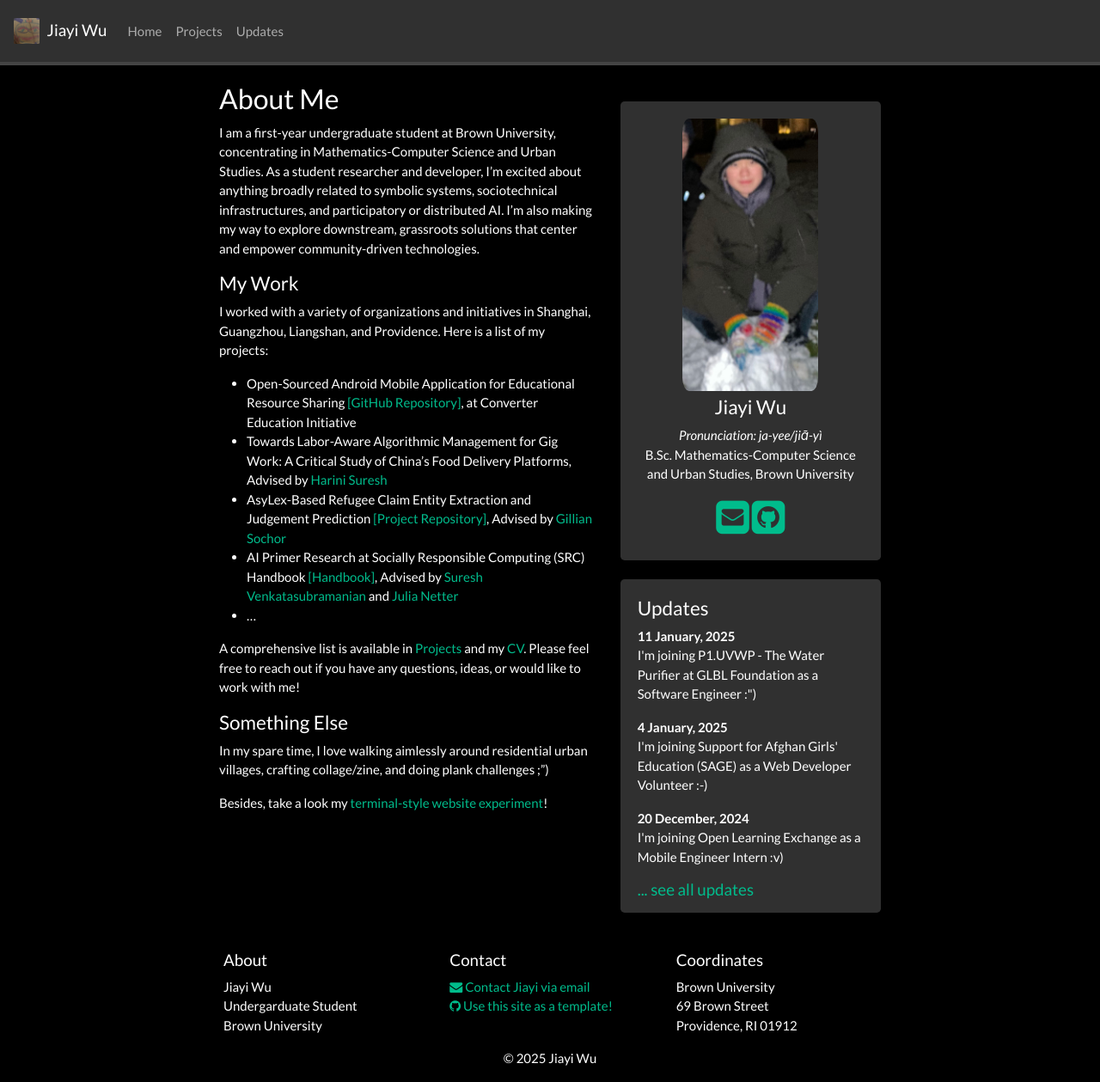
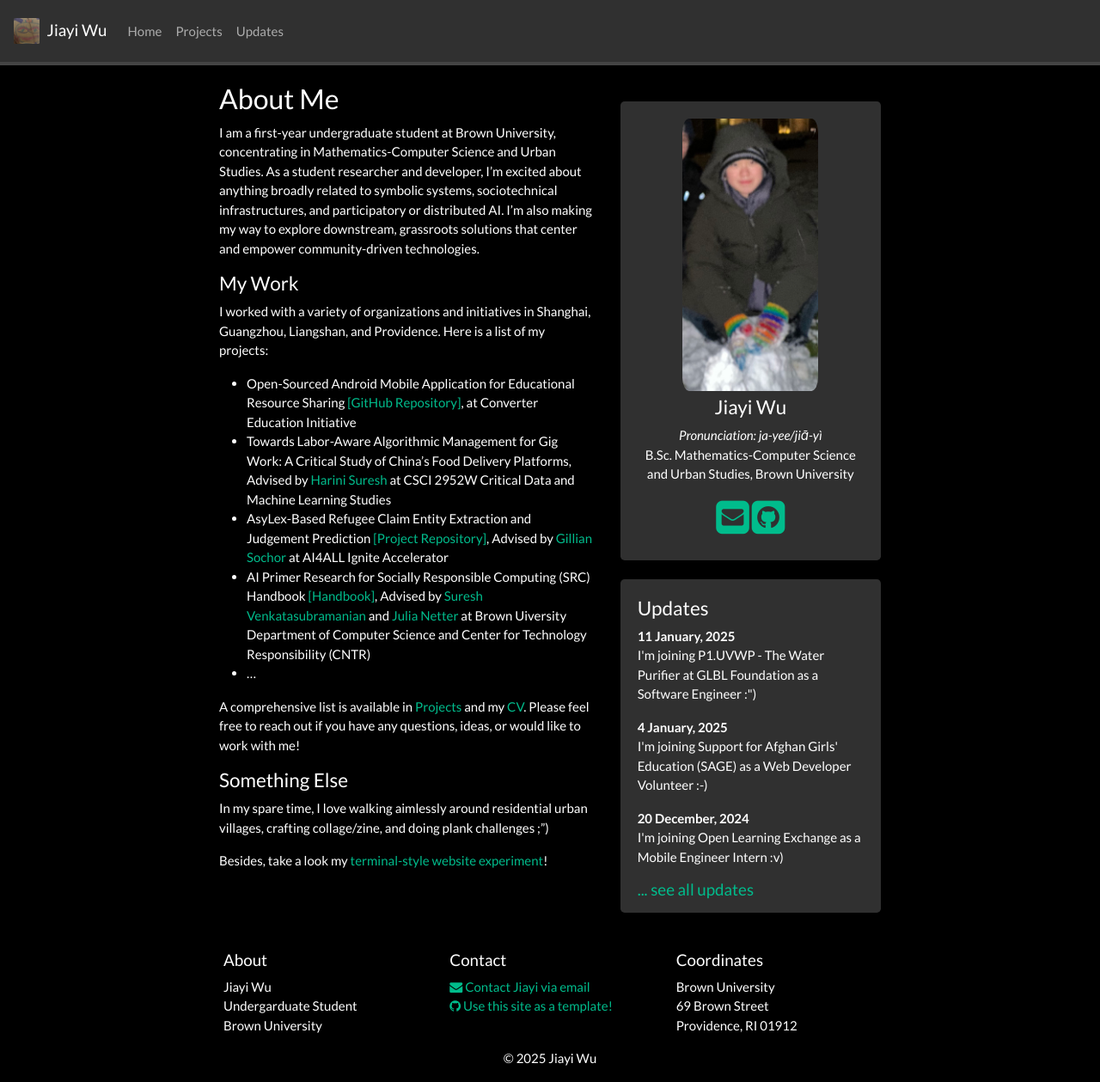
Before and after one commit to jiayiw005/jiayiw005.github.io, a Jekyll site: the page built from _pages/home.md, in a window 1280 px wide and 1259 px high. Shown: the whole window at 86% size. Built offline with Jekyll 4.4.1, drawn with Linux system fonts in a browser that asks for light colours; nearby versions of some CDN libraries; a style sheet for code colours, icons or effects is not loaded.

Commit message:
updated primary projects

```diff
--- a/_pages/home.md
+++ b/_pages/home.md
@@ -15,9 +15,9 @@ I am a first-year undergraduate student at Brown University, concentrating in Ma
 
 I worked with a variety of organizations and initiatives in Shanghai, Guangzhou, Liangshan, and Providence. Here is a list of my projects:
 - Open-Sourced Android Mobile Application for Educational Resource Sharing [[GitHub Repository]](https://github.com/jiayiw005/converter-android-app), at Converter Education Initiative
-- Towards Labor-Aware Algorithmic Management for Gig Work: A Critical Study of China’s Food Delivery Platforms, Advised by [Harini Suresh](https://harinisuresh.com/)
-- AsyLex-Based Refugee Claim Entity Extraction and Judgement Prediction [[Project Repository]](https://github.com/jiayiw005/refugee-claim-classifier), Advised by [Gillian Sochor](https://theorg.com/org/ai4all/org-chart/gillian-sochor)
-- AI Primer Research at Socially Responsible Computing (SRC) Handbook [[Handbook]](https://src-handbook-infrastructure-team.github.io/srch/), Advised by [Suresh Venkatasubramanian](https://dsi.brown.edu/people/suresh-venkatasubramanian) and [Julia Netter](http://www.julianetter.de/)
+- Towards Labor-Aware Algorithmic Management for Gig Work: A Critical Study of China’s Food Delivery Platforms, Advised by [Harini Suresh](https://harinisuresh.com/) at CSCI 2952W Critical Data and Machine Learning Studies
+- AsyLex-Based Refugee Claim Entity Extraction and Judgement Prediction [[Project Repository]](https://github.com/jiayiw005/refugee-claim-classifier), Advised by [Gillian Sochor](https://theorg.com/org/ai4all/org-chart/gillian-sochor) at AI4ALL Ignite Accelerator
+- AI Primer Research for Socially Responsible Computing (SRC) Handbook [[Handbook]](https://src-handbook-infrastructure-team.github.io/srch/), Advised by [Suresh Venkatasubramanian](https://dsi.brown.edu/people/suresh-venkatasubramanian) and [Julia Netter](http://www.julianetter.de/) at Brown Uiversity Department of Computer Science and Center for Technology Responsibility (CNTR)
 - ...
 
 A comprehensive list is available in [Projects](https://jiayiw005.github.io/projects/) and my [CV](https://jiayiw005.github.io/cv/cv.pdf). Please feel free to reach out if you have any questions, ideas, or would like to work with me!
```
